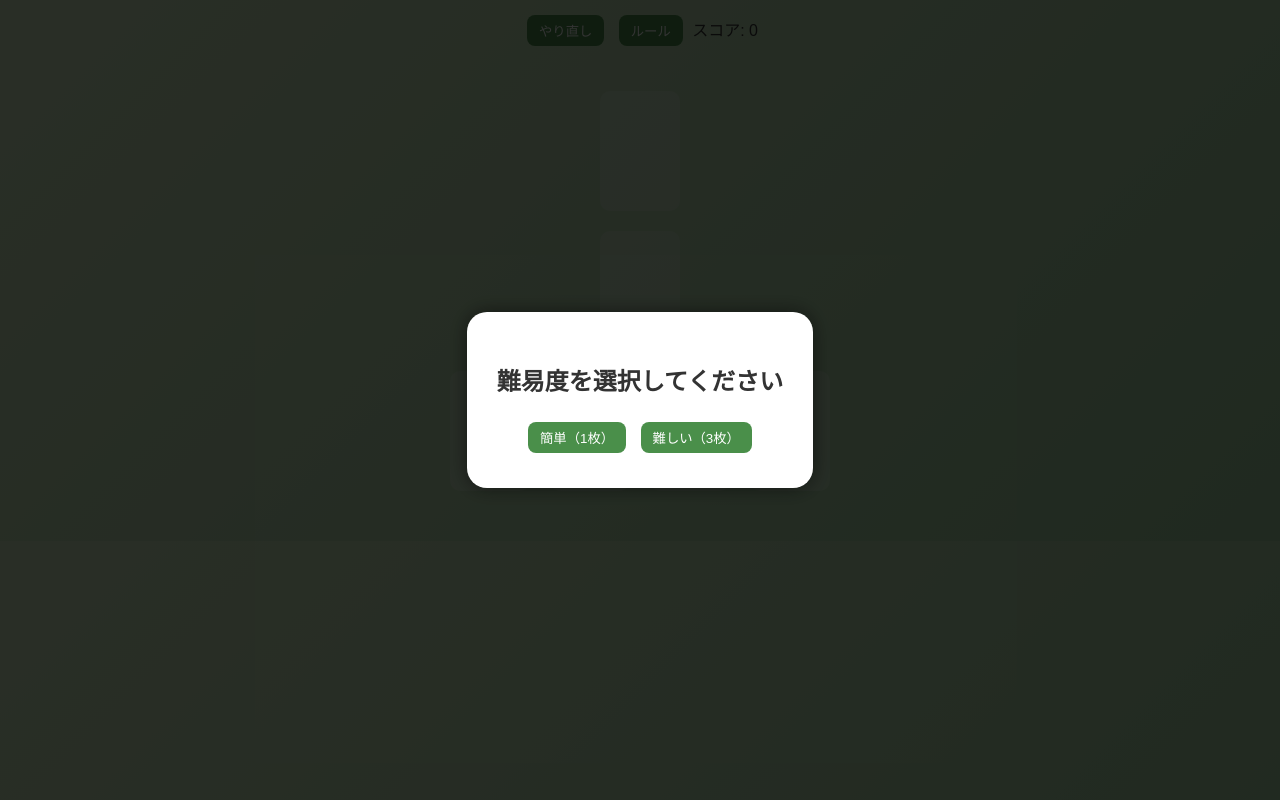
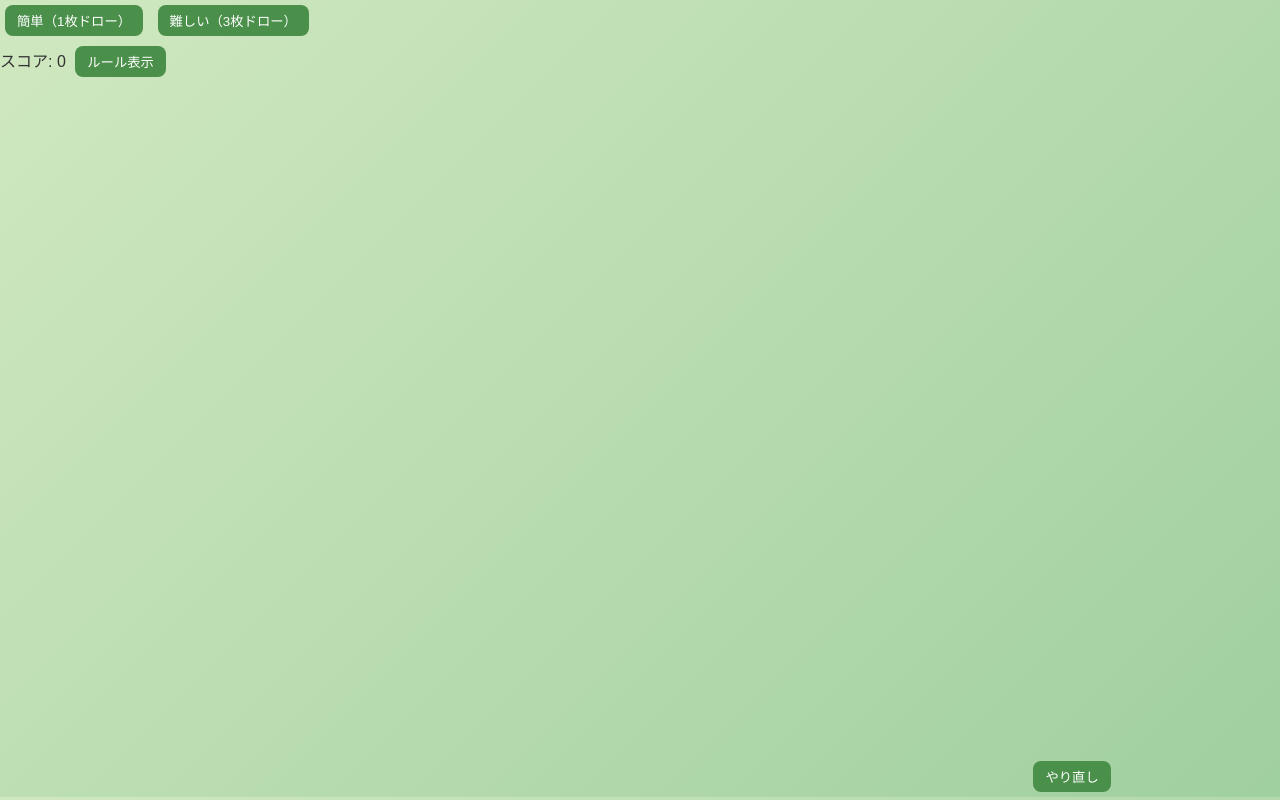
Before and after one commit to donguri-5656/donguri, a plain HTML site: page solitaire/index.html in a window 1280 px wide. Drawn offline with Linux system fonts and the light colour scheme.

Commit message:
Update index.html

```diff
--- a/solitaire/index.html
+++ b/solitaire/index.html
@@ -7,42 +7,24 @@
   <link rel="stylesheet" href="solitaire.css" />
 </head>
 <body>
-  <div class="overlay" id="difficultyOverlay">
-    <div class="difficulty-container">
-      <h2>難易度を選択してください</h2>
-      <button onclick="startGame(1)">簡単（1枚）</button>
-      <button onclick="startGame(3)">難しい（3枚）</button>
-    </div>
+  <div id="difficulty-select">
+    <button onclick="startGame(1)">簡単（1枚ドロー）</button>
+    <button onclick="startGame(3)">難しい（3枚ドロー）</button>
   </div>
-
-  <div class="controls">
-    <button onclick="resetGame()">やり直し</button>
-    <button onclick="toggleRules()">ルール</button>
-    <span id="score">スコア: 0</span>
+  <div id="score-container">
+    スコア: <span id="score">0</span>
+    <button onclick="toggleRules()">ルール表示</button>
   </div>
-
-  <div id="rules" class="rules hidden">
-    <h3>スコアルール</h3>
+  <div id="rules" class="hidden">
+    <p>■ スコアルール：</p>
     <ul>
-      <li>場から場へ移動: +5</li>
-      <li>場から組札へ移動: +10</li>
-      <li>手札使用: +5</li>
-      <li>1移動戻し: -10</li>
+      <li>場から山札へ移動: +5点</li>
+      <li>場から完成列へ移動: +10点</li>
+      <li>3枚モード: 難易度が高い</li>
     </ul>
   </div>
-
-  <div id="gameBoard">
-    <div id="stock" class="pile"></div>
-    <div id="waste" class="pile"></div>
-    <div id="foundations">
-      <div class="foundation pile" data-suit="♠"></div>
-      <div class="foundation pile" data-suit="♥"></div>
-      <div class="foundation pile" data-suit="♣"></div>
-      <div class="foundation pile" data-suit="♦"></div>
-    </div>
-    <div id="tableau"></div>
-  </div>
-
+  <canvas id="gameCanvas" width="1024" height="700"></canvas>
+  <button onclick="resetGame()">やり直し</button>
   <script src="solitaire.js"></script>
 </body>
 </html>
```
